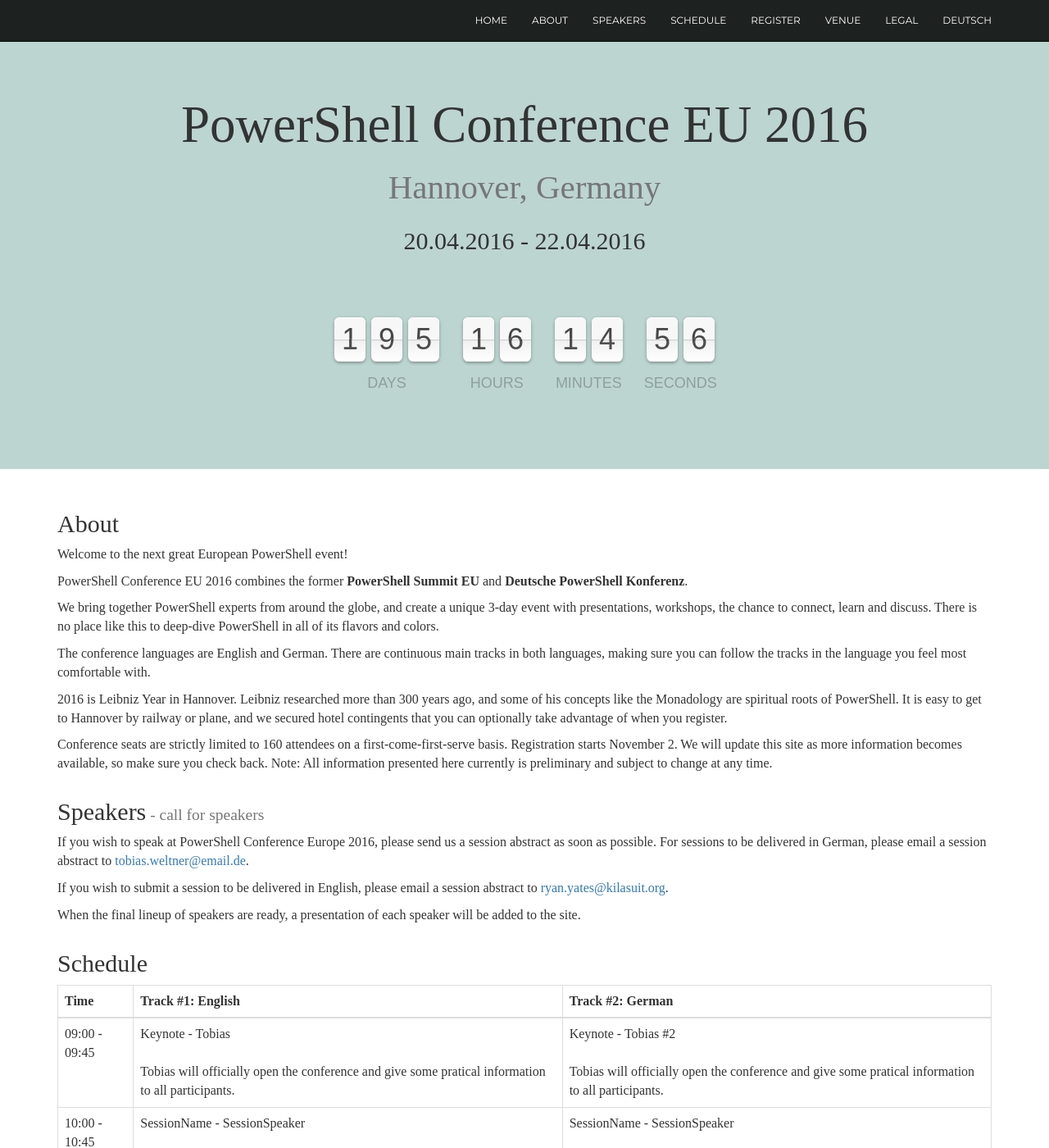
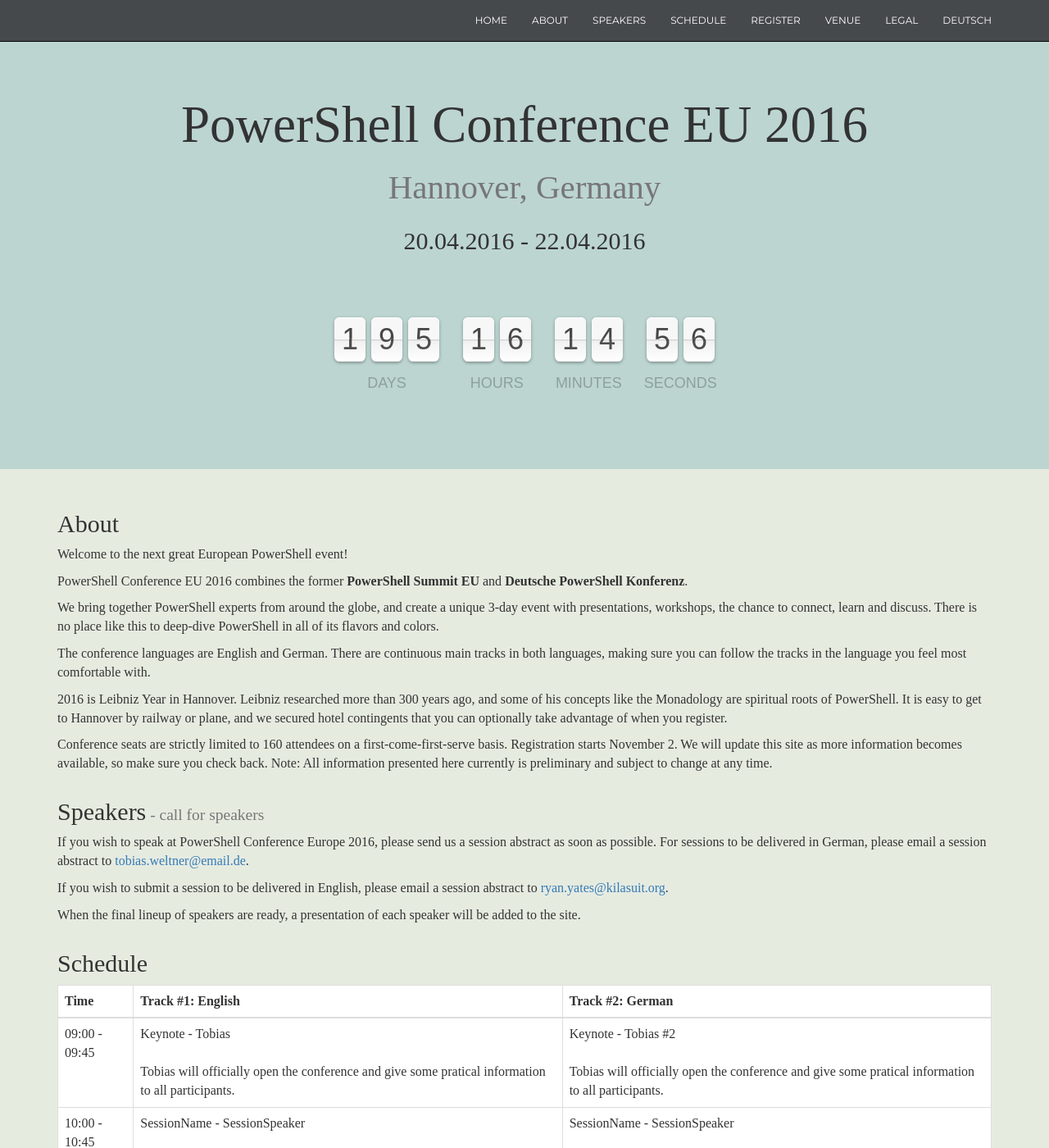
Before and after one commit to PowerShellConferenceEU/website-archive, a Jekyll site: the page built from index.html, in a window 1280 px wide and 1400 px high. Shown: the whole window at 82% size. Built offline with Jekyll 4.4.1, drawn with Linux system fonts in a browser that asks for light colours; nearby versions of some CDN libraries; some web fonts are replaced.

Commit message:
Playing with colors

```diff
--- a/css/custom.css
+++ b/css/custom.css
@@ -4,6 +4,7 @@
   padding-bottom: 20px;
   font-size: 16px;
   font-family: 'Halant', serif;
+  background-color: #E6EBE0;
 }
 
 section {
@@ -27,7 +28,9 @@
 
 .navbar-inverse .nav li a:hover {
     outline: 0;
-    color: dodgerblue;
+    /*color: dodgerblue;*/
+    /*color: #ED6A5A;*/
+    color: #5CA4A9;
 }
 .navbar-inverse .nav li a:focus {
     outline: 0;
@@ -46,12 +49,14 @@
 }
 
 .navbar-inverse {
-  background-color: #1d2120;
+  /*background-color: #1d2120;*/
+  background-color: #46494C;
 }
 
 .jumbotron {
   text-align: center;
   background-color: #bcd5d1;
+
 }
 
 @media screen and (min-width: 500px) and (max-width: 767px) {
```
